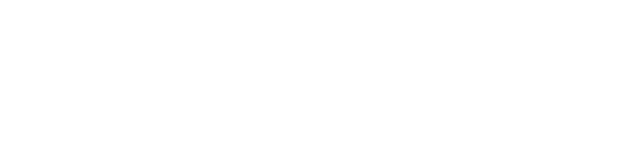
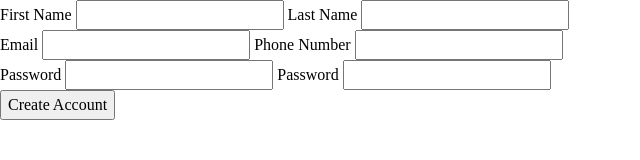
Before and after one commit to dallinjohnson/signup-form, a plain HTML site: page index.html in a window 1280 px wide. Shown: the whole page, without its empty margins (0-640 px from the left). Drawn offline with Linux system fonts and the light colour scheme.

Commit message:
Add form and modern CSS style reset

```diff
--- a/index.html
+++ b/index.html
@@ -6,5 +6,27 @@
     <title>Document</title>
     <link rel="stylesheet" href="styles.css" />
   </head>
-  <body></body>
+  <body>
+    <form>
+      <div class="form-row">
+        <label for="first-name">First Name</label>
+        <input type="text" id="first-name" name="first-name" />
+        <label for="last-name">Last Name</label>
+        <input type="text" id="last-name" name="last-name" />
+      </div>
+      <div class="form-row">
+        <label for="email-address">Email</label>
+        <input type="email" id="email-address" name="email-address" />
+        <label for="phone-number">Phone Number</label>
+        <input type="text" id="phone-number" name="phone-number" />
+      </div>
+      <div class="form-row">
+        <label for="password">Password</label>
+        <input type="password" id="password" name="password" />
+        <label for="confirm-password">Password</label>
+        <input type="password" id="confirm-password" name="confirm-password" />
+      </div>
+      <button type="submit">Create Account</button>
+    </form>
+  </body>
 </html>
--- a/styles.css
+++ b/styles.css
@@ -0,0 +1,62 @@
+/*
+  1. Use a more-intuitive box-sizing model.
+*/
+*,
+*::before,
+*::after {
+  box-sizing: border-box;
+}
+/*
+  2. Remove default margin
+*/
+* {
+  margin: 0;
+}
+/*
+  Typographic tweaks!
+  3. Add accessible line-height
+  4. Improve text rendering
+*/
+body {
+  line-height: 1.5;
+  -webkit-font-smoothing: antialiased;
+}
+/*
+  5. Improve media defaults
+*/
+img,
+picture,
+video,
+canvas,
+svg {
+  display: block;
+  max-width: 100%;
+}
+/*
+  6. Remove built-in form typography styles
+*/
+input,
+button,
+textarea,
+select {
+  font: inherit;
+}
+/*
+  7. Avoid text overflows
+*/
+p,
+h1,
+h2,
+h3,
+h4,
+h5,
+h6 {
+  overflow-wrap: break-word;
+}
+/*
+  8. Create a root stacking context
+*/
+#root,
+#__next {
+  isolation: isolate;
+}
```
